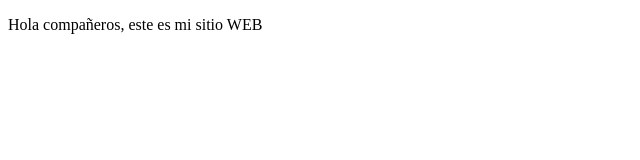
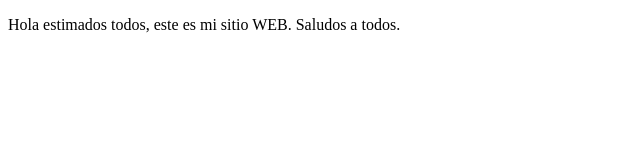
Before and after one commit to HeriCM07/proyectoDemoCursoPrework, a plain HTML site: page index.html in a window 1280 px wide. Shown: the whole page, without its empty margins (0-640 px from the left). Drawn offline with Linux system fonts and the light colour scheme.

Commit message:
Cambios agregamos más información

```diff
--- a/index.html
+++ b/index.html
@@ -9,7 +9,7 @@
 <body>
 
     <p>
-        Hola compañeros, este es mi sitio WEB
+        Hola estimados todos, este es mi sitio WEB. Saludos a todos.
     </p>
 
 </body>
```
